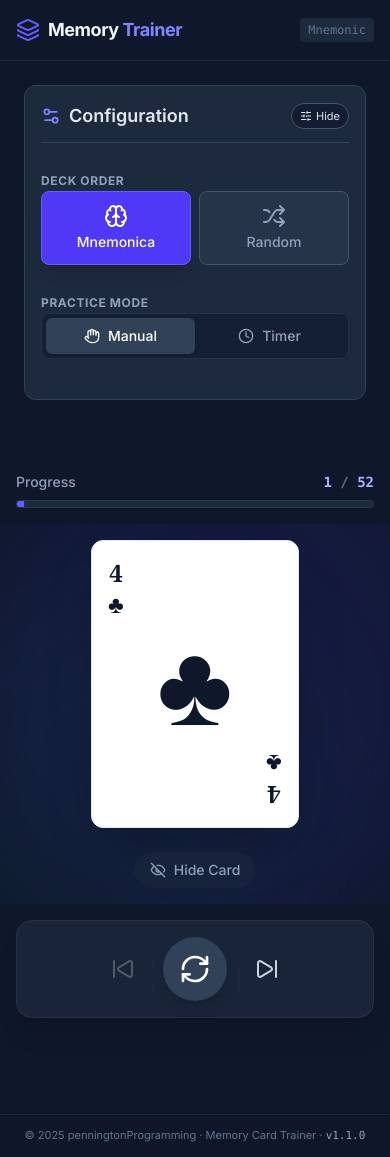
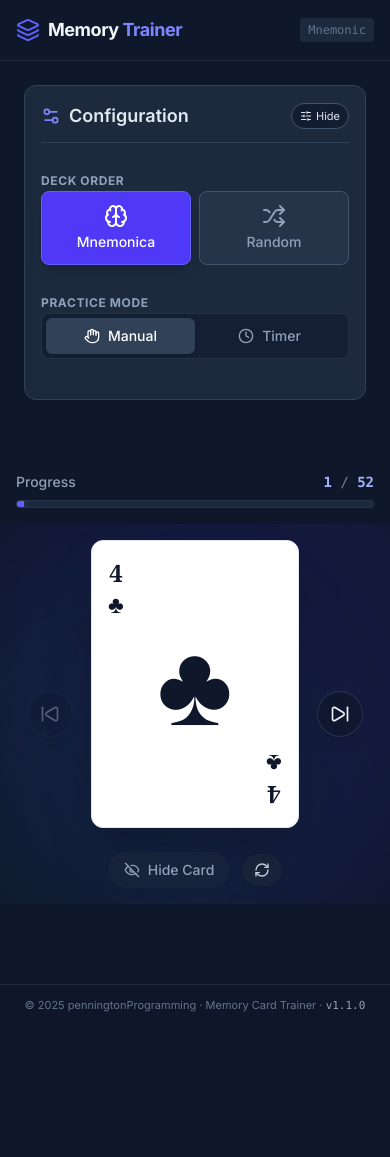
Before and after one commit to egpennington/memory-card-trainer, a React (Vite) app: page / in a window 390 px wide. After the commit the page ends 1027 px from the top, so only its background shows below. Built offline with nearby package versions, Linux system fonts and the light colour scheme.

Commit message:
fix card controls on mobile and desktop

```diff
--- a/App.tsx
+++ b/App.tsx
@@ -199,7 +199,8 @@ const App: React.FC = () => {
 
         {/* Card Viewer Area */}
         <div className="flex-1 flex items-center justify-center p-4 relative">
-          <div className="relative z-10">
+          {/* Card + controls share the SAME relative wrapper */}
+          <div className="relative z-10 flex items-center justify-center">
             <CardViewer
               card={currentCard}
               isFlipped={isFlipped}
@@ -207,6 +208,19 @@ const App: React.FC = () => {
               onClick={() => {
                 if (practiceMode === 'manual') handleFlipToggle();
               }}
+              onReset={resetSession}
+            />
+
+            {/* Controls overlay (arrows around card, timer controls etc.) */}
+            <Controls
+              isPlaying={isPlaying}
+              onTogglePlay={handleTogglePlay}
+              onNext={() => handleNextCard()}
+              onPrev={handlePrevCard}
+              onReset={resetSession}
+              practiceMode={practiceMode}
+              isStart={currentIndex === 0}
+              isEnd={currentIndex === deck.length - 1}
             />
           </div>
 
@@ -217,19 +231,6 @@ const App: React.FC = () => {
           </div>
         </div>
 
-        {/* Bottom Controls */}
-        <div className="w-full p-4 md:p-8 z-20">
-          <Controls
-            isPlaying={isPlaying}
-            onTogglePlay={handleTogglePlay}
-            onNext={() => handleNextCard()}
-            onPrev={handlePrevCard}
-            onReset={resetSession}
-            practiceMode={practiceMode}
-            isStart={currentIndex === 0}
-            isEnd={currentIndex === deck.length - 1}
-          />
-        </div>
       </main>
     </div>
 
--- a/components/CardViewer.tsx
+++ b/components/CardViewer.tsx
@@ -1,12 +1,13 @@
 import React from 'react';
 import { Card } from '../types';
-import { Eye, EyeOff } from 'lucide-react';
+import { Eye, EyeOff, RefreshCw } from 'lucide-react'; // ⬅️ add RefreshCw
 
 interface CardViewerProps {
   card: Card;
   isFlipped: boolean;
   onFlipToggle: () => void;
   onClick: () => void;
+  onReset: () => void;          // ⬅️ add this
 }
 
 // Map suits to Lucide icons or standard SVG paths for better scalability
@@ -17,8 +18,13 @@ const SuitIcon = ({ suit, className }: { suit: string; className?: string }) =>
   return <span className={`text-slate-900 ${className}`}>♠</span>; // spades
 };
 
-const CardViewer: React.FC<CardViewerProps> = ({ card, isFlipped, onFlipToggle, onClick }) => {
-
+const CardViewer: React.FC<CardViewerProps> = ({
+  card,
+  isFlipped,
+  onFlipToggle,
+  onClick,
+  onReset,        // ⬅️ and here
+}) => {
   return (
     <div className="flex flex-col items-center justify-center space-y-6 perspective-1000">
 
@@ -27,15 +33,20 @@ const CardViewer: React.FC<CardViewerProps> = ({ card, isFlipped, onFlipToggle,
         className="relative w-52 h-72 sm:w-64 sm:h-96 lg:w-72 lg:h-[26rem] cursor-pointer group"
         onClick={onClick}
       >
-
         <div
-          className={`relative w-full h-full duration-500 transform-style-3d transition-all ${isFlipped ? 'rotate-y-180' : ''}`}
+          className={`relative w-full h-full duration-500 transform-style-3d transition-all ${
+            isFlipped ? 'rotate-y-180' : ''
+          }`}
         >
           {/* Front of Card */}
           <div className="absolute inset-0 w-full h-full bg-white rounded-xl shadow-2xl backface-hidden flex flex-col justify-between p-4 select-none border border-slate-200">
             {/* Top Left */}
             <div className="flex flex-col items-center self-start">
-              <span className={`text-2xl sm:text-3xl font-bold font-serif ${card.color === 'red' ? 'text-red-500' : 'text-slate-900'}`}>
+              <span
+                className={`text-2xl sm:text-3xl font-bold font-serif ${
+                  card.color === 'red' ? 'text-red-500' : 'text-slate-900'
+                }`}
+              >
                 {card.rank}
               </span>
               <SuitIcon suit={card.suit} className="text-2xl" />
@@ -50,7 +61,11 @@ const CardViewer: React.FC<CardViewerProps> = ({ card, isFlipped, onFlipToggle,
 
             {/* Bottom Right */}
             <div className="flex flex-col items-center self-end transform rotate-180">
-              <span className={`text-2xl sm:text-3xl font-bold font-serif ${card.color === 'red' ? 'text-red-500' : 'text-slate-900'}`}>
+              <span
+                className={`text-2xl sm:text-3xl font-bold font-serif ${
+                  card.color === 'red' ? 'text-red-500' : 'text-slate-900'
+                }`}
+              >
                 {card.rank}
               </span>
               <SuitIcon suit={card.suit} className="text-2xl" />
@@ -59,10 +74,13 @@ const CardViewer: React.FC<CardViewerProps> = ({ card, isFlipped, onFlipToggle,
 
           {/* Back of Card */}
           <div className="absolute inset-0 w-full h-full bg-slate-800 rounded-xl shadow-2xl backface-hidden rotate-y-180 border-4 border-white flex items-center justify-center">
-             <div className="w-full h-full rounded-lg bg-blue-600 opacity-80" style={{
+            <div
+              className="w-full h-full rounded-lg bg-blue-600 opacity-80"
+              style={{
                 backgroundImage: 'radial-gradient(#ffffff 2px, transparent 2px)',
-               backgroundSize: '10px 10px'
-             }}>
+                backgroundSize: '10px 10px',
+              }}
+            >
               <div className="w-full h-full flex items-center justify-center">
                 <div className="w-20 h-20 rounded-full border-4 border-white opacity-20"></div>
               </div>
@@ -71,9 +89,11 @@ const CardViewer: React.FC<CardViewerProps> = ({ card, isFlipped, onFlipToggle,
         </div>
       </div>
 
-      {/* Control Hint */}
+      {/* Hide / Reset row */}
+      <div className="flex items-center gap-3">
+        {/* Hide / Reveal */}
         <button
-        onClick={(e) => {
+          onClick={e => {
             e.stopPropagation();
             onFlipToggle();
           }}
@@ -83,6 +103,19 @@ const CardViewer: React.FC<CardViewerProps> = ({ card, isFlipped, onFlipToggle,
           <span>{isFlipped ? 'Reveal Card' : 'Hide Card'}</span>
         </button>
 
+        {/* ✅ Reset deck to the right */}
+        <button
+          onClick={e => {
+            e.stopPropagation();
+            onReset();
+          }}
+          className="flex items-center gap-1 px-3 py-2 rounded-full bg-slate-800/70 hover:bg-slate-700 text-slate-300 text-xs font-medium shadow-sm"
+          aria-label="Reset deck"
+        >
+          <RefreshCw className="w-4 h-4" />
+          <span className="hidden sm:inline">Reset</span>
+        </button>
+      </div>
     </div>
   );
 };
--- a/components/Controls.tsx
+++ b/components/Controls.tsx
@@ -1,12 +1,12 @@
 import React from 'react';
-import { Play, Pause, SkipBack, SkipForward, RefreshCw } from 'lucide-react';
+import { Play, Pause, SkipBack, SkipForward } from 'lucide-react';
 
 interface ControlsProps {
   isPlaying: boolean;
   onTogglePlay: () => void;
   onNext: () => void;
   onPrev: () => void;
-  onReset: () => void;
+  onReset: () => void; // still passed in, but we no longer render a second reset here
   practiceMode: 'manual' | 'timer';
   isStart: boolean;
   isEnd: boolean;
@@ -17,70 +17,88 @@ const Controls: React.FC<ControlsProps> = ({
   onTogglePlay,
   onNext,
   onPrev,
-  onReset,
+  // onReset,  // not used visually anymore (reset is next to Hide Card)
   practiceMode,
   isStart,
-  isEnd
+  isEnd,
 }) => {
+  const isTimer = practiceMode === 'timer';
+
   return (
-    <div className="flex items-center justify-center gap-4 sm:gap-6 w-full max-w-md mx-auto p-4 bg-slate-800/80 backdrop-blur-md rounded-2xl shadow-xl border border-slate-700/50">
-
+    <>
+      {/* Side arrows – now for ALL breakpoints, centered around the card */}
+      <div
+        className="
+          absolute inset-y-0 left-1/2 -translate-x-1/2
+          flex items-center justify-between
+          pointer-events-none
+          w-[22rem] sm:w-[26rem] lg:w-[28rem]
+          px-2 sm:px-4
+        "
+      >
         {/* Previous */}
         <button
           onClick={onPrev}
           disabled={isPlaying || isStart}
-        className="p-3 text-slate-300 hover:text-white hover:bg-slate-700/50 rounded-full disabled:opacity-30 disabled:cursor-not-allowed transition-all"
-        aria-label="Previous Card"
+          className="
+            pointer-events-auto
+            p-3 md:p-4 rounded-full
+            bg-slate-900/70 border border-slate-700/70
+            text-slate-100 shadow-lg
+            active:scale-95
+            disabled:opacity-30 disabled:cursor-not-allowed
+          "
+          aria-label="Previous card"
         >
-        <SkipBack className="w-6 h-6" />
+          <SkipBack className="w-5 h-5 md:w-6 md:h-6" />
         </button>
-
-      {/* Play/Pause (Timer Mode) or Reset (Manual Mode - optional location) */}
-      {practiceMode === 'timer' ? (
-        <button
-          onClick={onTogglePlay}
-          className={`p-4 rounded-full shadow-lg transform transition-all active:scale-95 ${
-            isPlaying
-              ? 'bg-amber-500 hover:bg-amber-400 text-slate-900'
-              : 'bg-emerald-500 hover:bg-emerald-400 text-slate-900'
-          }`}
-          aria-label={isPlaying ? "Pause" : "Start Auto-Play"}
-        >
-          {isPlaying ? <Pause className="w-8 h-8 fill-current" /> : <Play className="w-8 h-8 fill-current ml-1" />}
-        </button>
-      ) : (
-         <button
-          onClick={onReset}
-          className="p-4 bg-slate-700 hover:bg-slate-600 text-white rounded-full shadow-lg transition-all active:scale-95"
-          aria-label="Reset Deck"
-        >
-          <RefreshCw className="w-8 h-8" />
-        </button>
-      )}
 
         {/* Next */}
         <button
           onClick={onNext}
           disabled={isPlaying || isEnd}
-        className="p-3 text-slate-300 hover:text-white hover:bg-slate-700/50 rounded-full disabled:opacity-30 disabled:cursor-not-allowed transition-all"
-        aria-label="Next Card"
+          className="
+            pointer-events-auto
+            p-3 md:p-4 rounded-full
+            bg-slate-900/70 border border-slate-700/70
+            text-slate-100 shadow-lg
+            active:scale-95
+            disabled:opacity-30 disabled:cursor-not-allowed
+          "
+          aria-label="Next card"
         >
-        <SkipForward className="w-6 h-6" />
-      </button>
-
-      {/* Reset for Timer Mode (small button on side) */}
-      {practiceMode === 'timer' && (
-        <div className="absolute -right-16 top-1/2 -translate-y-1/2 hidden sm:block">
-           <button
-            onClick={onReset}
-            className="p-2 text-slate-400 hover:text-white hover:bg-slate-700 rounded-full transition-colors"
-            title="Reset Session"
-          >
-            <RefreshCw className="w-5 h-5" />
+          <SkipForward className="w-5 h-5 md:w-6 md:h-6" />
         </button>
       </div>
+
+      {/* Timer play/pause – centered under card, only in Timer mode */}
+      <div
+        className={`
+          absolute -bottom-6 left-1/2 -translate-x-1/2
+          flex items-center justify-center
+          ${isTimer ? 'gap-4' : 'hidden'}
+        `}
+      >
+        <button
+          onClick={onTogglePlay}
+          className={`
+            p-3 md:p-4 rounded-full shadow-lg active:scale-95
+            ${
+              isPlaying
+                ? 'bg-amber-500 hover:bg-amber-400 text-slate-900'
+                : 'bg-emerald-500 hover:bg-emerald-400 text-slate-900'
+            }
+          `}
+          aria-label={isPlaying ? 'Pause auto-play' : 'Start auto-play'}
+        >
+          {isPlaying ? (
+            <Pause className="w-6 h-6 md:w-7 md:h-7 fill-current" />
+          ) : (
+            <Play className="w-6 h-6 md:w-7 md:h-7 fill-current ml-0.5" />
           )}
+        </button>
       </div>
+    </>
   );
 };
 
```
Lines whose indentation alone changed are shown as unchanged.
